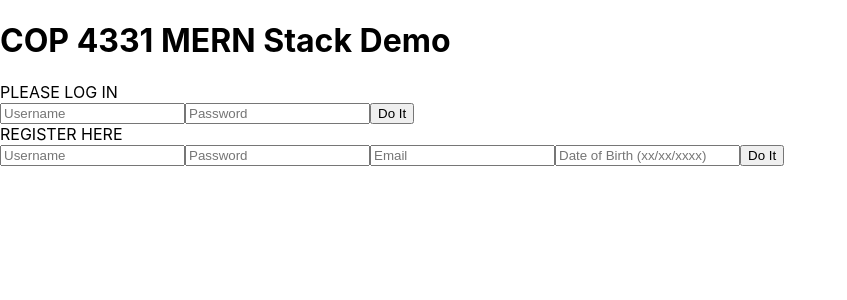
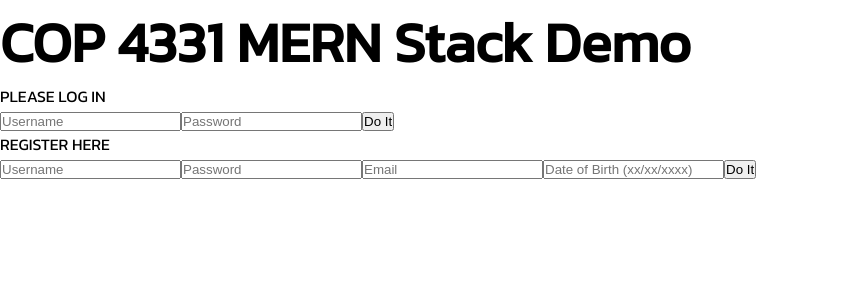
Before and after one commit to JimtheBurger/PoOOS-LargeProject, a React (Create React App) app in the folder frontend/: page / in a window 1280 px wide. Shown: the top 300 px of the page, without its empty margins (0-847 px from the left). Built offline with nearby package versions, Linux system fonts and the light colour scheme.

Commit message:
Adding some site wide defaults

```diff
--- a/frontend/src/index.css
+++ b/frontend/src/index.css
@@ -1,13 +1,41 @@
-body {
+@import url('https://fonts.googleapis.com/css2?family=Kanit&display=swap');
+
+* {
+  box-sizing: border-box;
   margin: 0;
-  font-family: -apple-system, BlinkMacSystemFont, 'Segoe UI', 'Roboto', 'Oxygen',
-    'Ubuntu', 'Cantarell', 'Fira Sans', 'Droid Sans', 'Helvetica Neue',
-    sans-serif;
-  -webkit-font-smoothing: antialiased;
-  -moz-osx-font-smoothing: grayscale;
+  padding: 0;
 }
 
-code {
-  font-family: source-code-pro, Menlo, Monaco, Consolas, 'Courier New',
-    monospace;
+body{
+  font-family: "Kanit", sans-serif;
 }
+
+ul {
+  list-style-type: none;
+}
+
+a {
+  text-decoration: none;
+}
+
+h1 {
+  font-size: 3.5rem;
+}
+h2 {
+  font-size: 2rem;
+}
+
+.container {
+  max-width: 1240px;
+  margin: auto;
+  padding: 0 1rem;
+}
+
+@media screen and (max-width: 940px) {
+  h1 {
+    font-size: 2.5rem;
+  }
+  h2 {
+    font-size: 1.5rem;
+  }
+}
```
